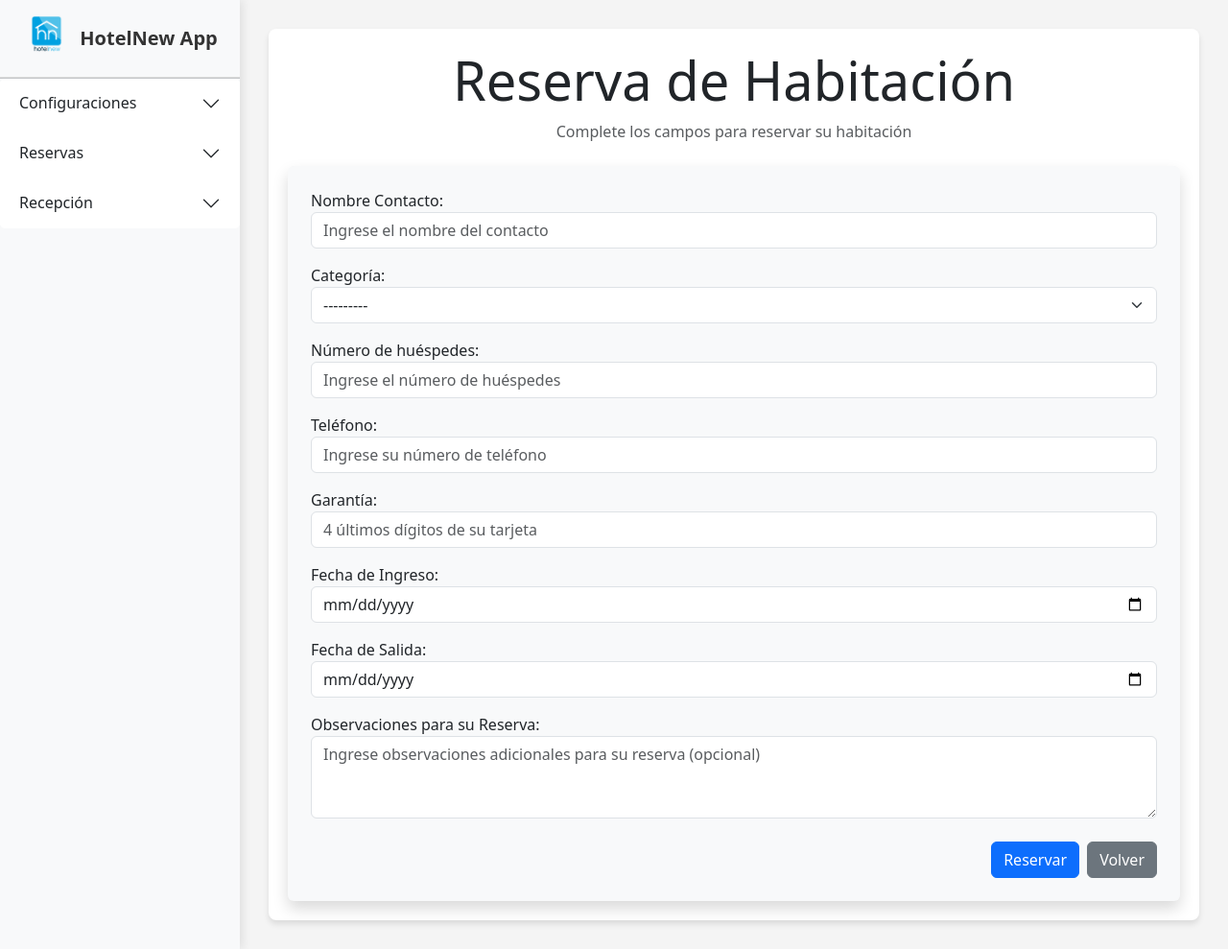
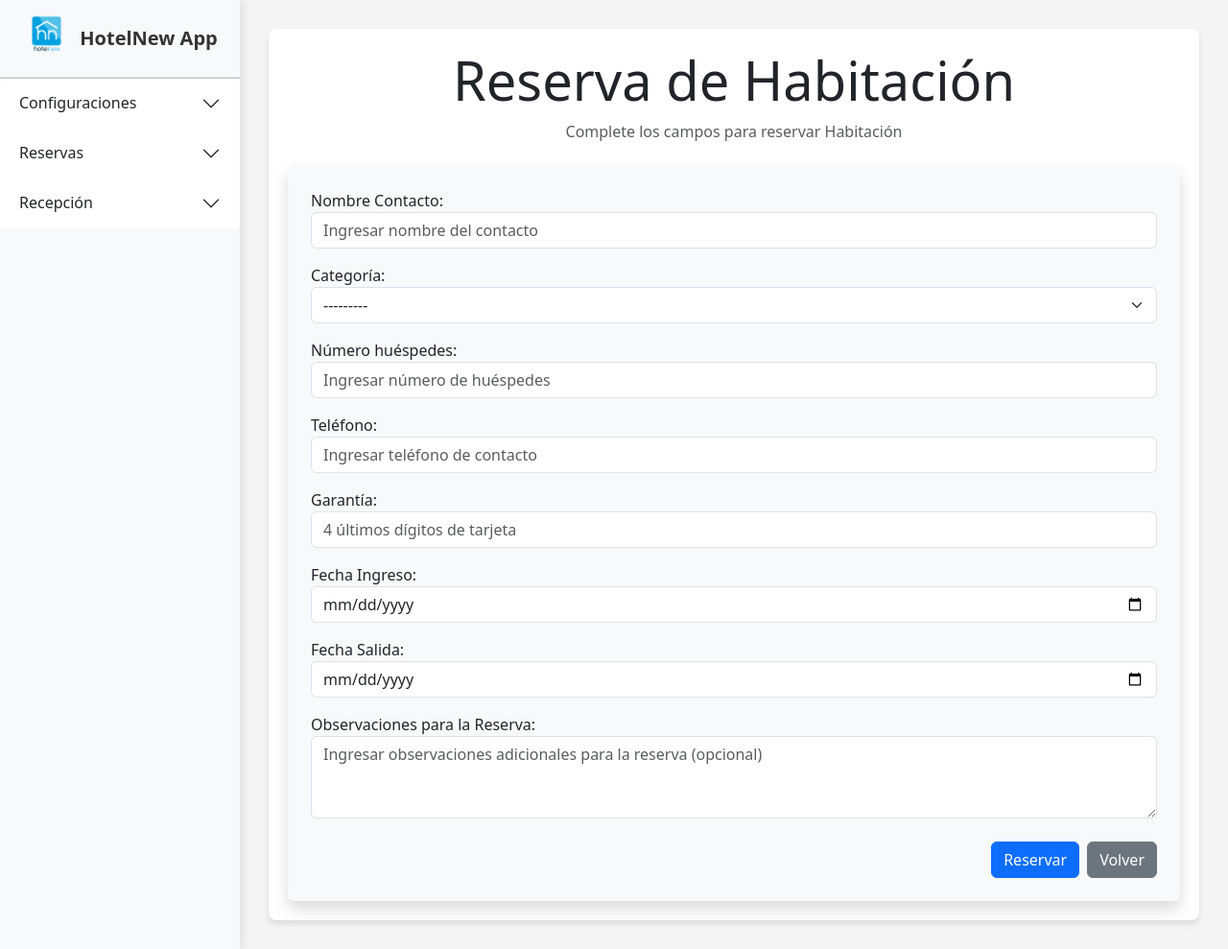
Before and after one commit to ceal2013/EVA-4, a Django app: page /reservar/ in a window 1280 px wide. Shown: the part 40-1029 px from the top of the page at 96% size. Run offline with Django 5.2, Linux system fonts and the light colour scheme; data that the repository does not hold is empty; some libraries are stand-ins or nearby versions.

Commit message:
Mejorando etiquetas y placeholders en formularios, y ajustando encabezados en la tabla de reservas

```diff
--- a/reservaApp/forms.py
+++ b/reservaApp/forms.py
@@ -14,37 +14,37 @@ class ReservaForm(forms.ModelForm):
 
     titular = forms.CharField(label='Nombre Contacto', max_length=100, widget=forms.TextInput(attrs={
         'class': 'form-control',
-        'placeholder': 'Ingrese el nombre del contacto'
+        'placeholder': 'Ingresar nombre del contacto'
     }))
     tipoHab = forms.ModelChoiceField(queryset=TipoHab.objects.all(), label='Categoría', widget=forms.Select(attrs={
         'class': 'form-select'
     }))
-    pax = forms.IntegerField(label='Número de huéspedes', widget=forms.NumberInput(attrs={
+    pax = forms.IntegerField(label='Número huéspedes', widget=forms.NumberInput(attrs={
         'class': 'form-control',
         'min': '1',
-        'placeholder': 'Ingrese el número de huéspedes'
+        'placeholder': 'Ingresar número de huéspedes'
     }))
     fono = forms.CharField(label='Teléfono', max_length=15, widget=forms.TextInput(attrs={
         'class': 'form-control',
-        'placeholder': 'Ingrese su número de teléfono'
+        'placeholder': 'Ingresar teléfono de contacto'
     }))
     garantia = forms.CharField(label='Garantía', max_length=4, widget=forms.TextInput(attrs={
         'class': 'form-control',
-        'placeholder': '4 últimos dígitos de su tarjeta'
+        'placeholder': '4 últimos dígitos de tarjeta'
     }))
-    fecha_entrada = forms.DateField(label='Fecha de Ingreso', widget=forms.DateInput(attrs={
+    fecha_entrada = forms.DateField(label='Fecha Ingreso', widget=forms.DateInput(attrs={
         'class': 'form-control',
-        'placeholder': 'Ingrese la fecha de ingreso',
+        'placeholder': 'Ingresar fecha de ingreso',
         'type': 'date'
     }))
-    fecha_salida = forms.DateField(label='Fecha de Salida', widget=forms.DateInput(attrs={
+    fecha_salida = forms.DateField(label='Fecha Salida', widget=forms.DateInput(attrs={
         'class': 'form-control',
-        'placeholder': 'Ingrese la fecha de salida',
+        'placeholder': 'Ingrese fecha de salida',
         'type': 'date'
     }))
-    nota = forms.CharField(label='Observaciones para su Reserva', required=False, widget=forms.Textarea(attrs={
+    nota = forms.CharField(label='Observaciones para la Reserva', required=False, widget=forms.Textarea(attrs={
         'class': 'form-control',
-        'placeholder': 'Ingrese observaciones adicionales para su reserva (opcional)',
+        'placeholder': 'Ingresar observaciones adicionales para la reserva (opcional)',
         'rows': 3  # Ajusta el tamaño del área de texto
     }))
 
--- a/templates/reservasApp/reservar.html
+++ b/templates/reservasApp/reservar.html
@@ -3,7 +3,7 @@
 {% block content %}
     <div class="text-center mb-4">
         <h1 class="display-4">Reserva de Habitación</h1>
-        <p class="text-muted">Complete los campos para reservar su habitación</p>
+        <p class="text-muted">Complete los campos para reservar Habitación</p>
     </div>
 
     <!-- Mensajes de feedback -->
@@ -26,7 +26,7 @@
         <!-- Botones de acción -->
         <div class="d-flex justify-content-end mt-4">
             <button type="submit" class="btn btn-primary me-2">Reservar</button>
-            <a href="{% url 'home' %}" class="btn btn-secondary">Volver</a>
+            <a href="{% url 'listadoReservas' %}" class="btn btn-secondary">Volver</a>
         </div>
     </form>
 {% endblock %}
```
Also changed, not shown: templates/reservasApp/listadoReservas.html (+6 -6 lines).
